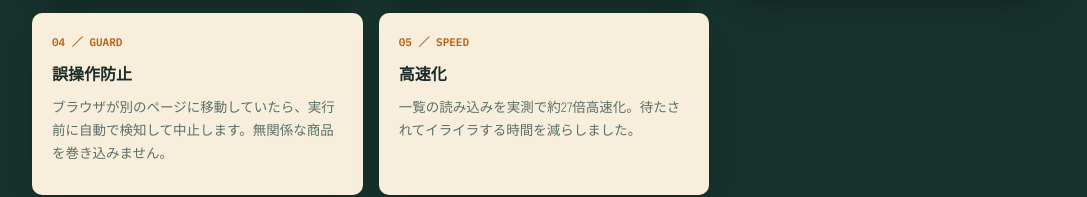
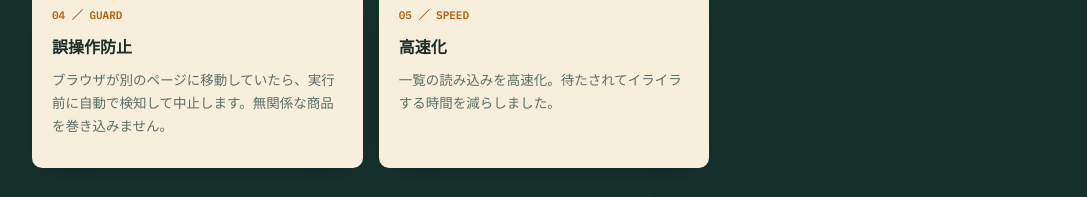
Before and after one commit to TAKUMIN29/amazon-teiki-canceler, an Electron app: page docs/index.html in a window 1280 px wide. Shown: the part 1806-2003 px from the top of the page, without its empty margins (96-1183 px from the left). Drawn offline with Linux system fonts and the light colour scheme.

Commit message:
紹介ページの文言を調整（作り手目線の説明を削除）
「ターミナルの知識もNode.jsのインストールも要りません」「約27倍高速化」は
利用者にとっての価値ではなく作成者側の内部事情・指標だったため削除。

Co-Authored-By: Claude Sonnet 5 <noreply@anthropic.com>
Claude-Session: https://claude.ai/code/session_012QQQEw7rZWJqTHZahy96SU

```diff
--- a/docs/index.html
+++ b/docs/index.html
@@ -383,7 +383,6 @@
         <h1>その定期おトク便、<br><em>選び直そう。</em></h1>
         <p class="lead">
           一覧を見ながら、商品ごとに「このまま」か「解約する」かを選ぶだけ。
-          ターミナルの知識もNode.jsのインストールも要りません。
         </p>
         <div class="cta-row">
           <a class="btn btn-primary" href="https://github.com/TAKUMIN29/amazon-teiki-canceler/releases/latest" target="_blank" rel="noopener">
@@ -496,7 +495,7 @@
         <div class="feat">
           <div class="idx">05 ／ SPEED</div>
           <h3>高速化</h3>
-          <p>一覧の読み込みを実測で約27倍高速化。待たされてイライラする時間を減らしました。</p>
+          <p>一覧の読み込みを高速化。待たされてイライラする時間を減らしました。</p>
         </div>
       </div>
     </div>
```
